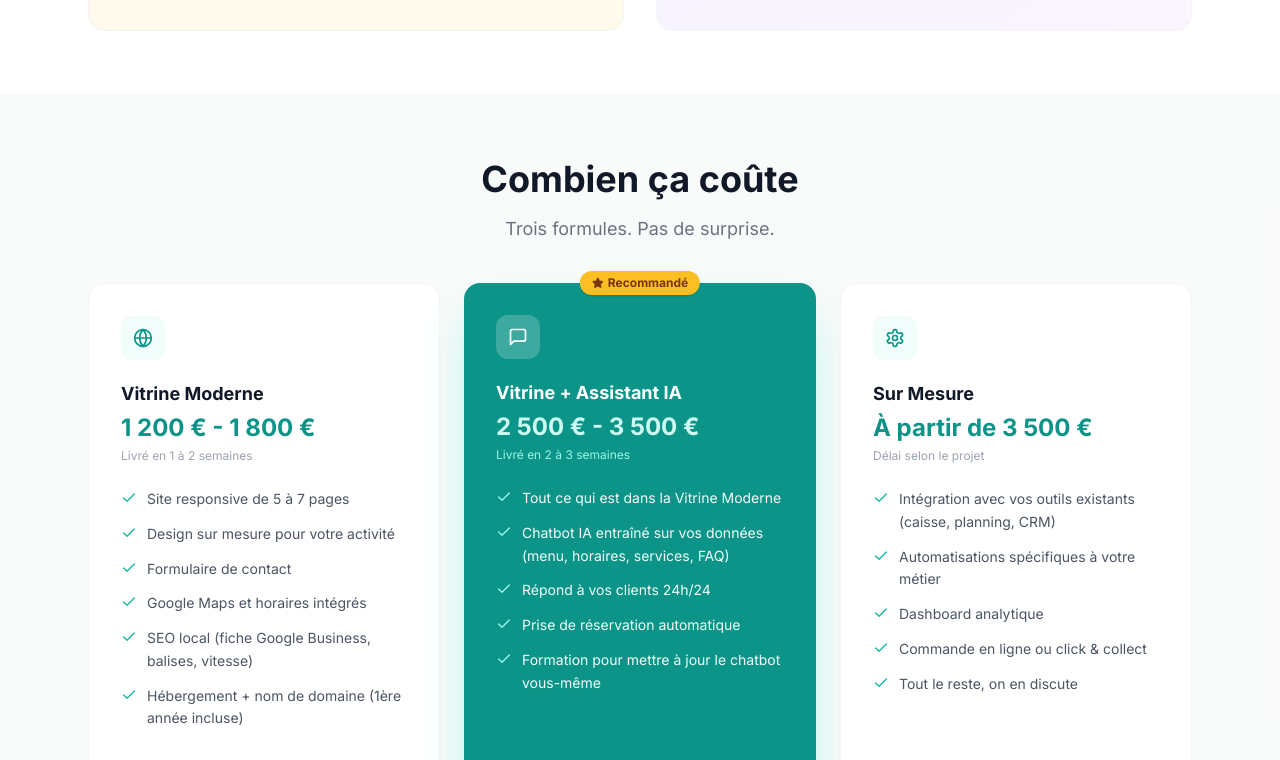
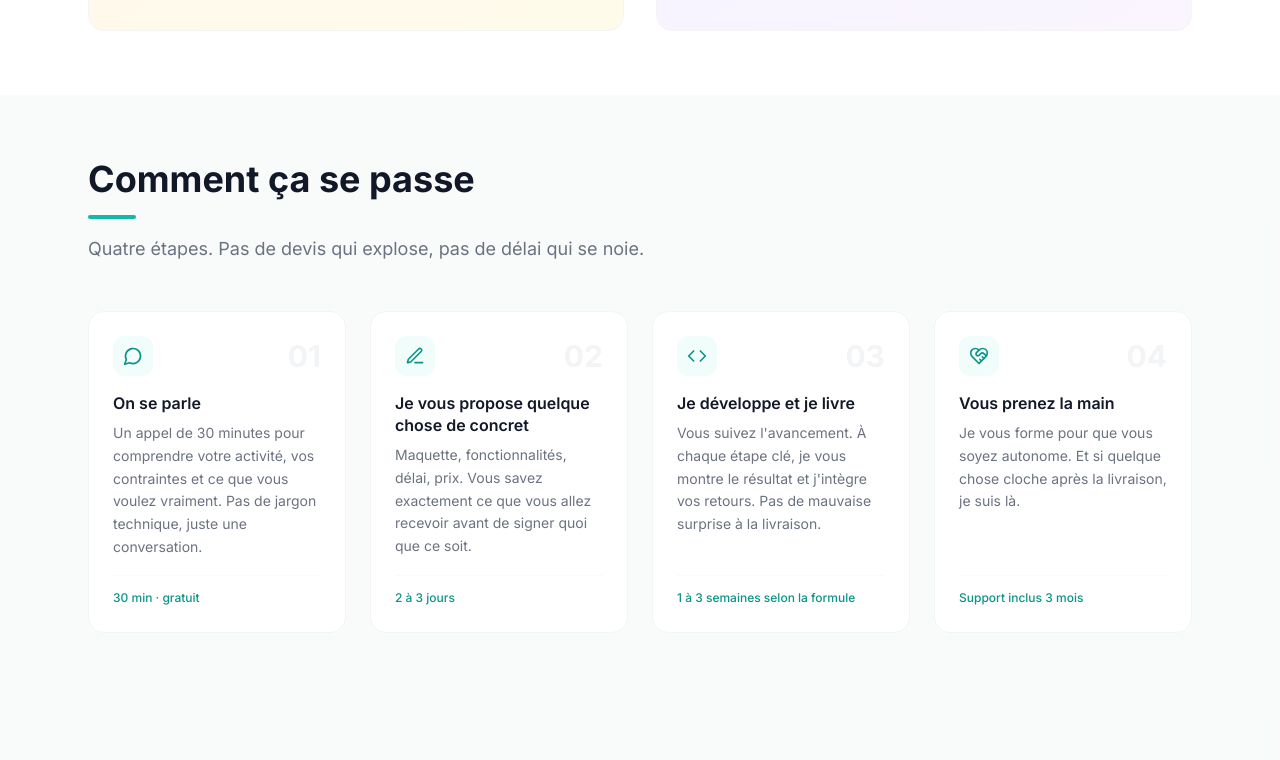
Before and after one commit to ayshagassama1/oryel-website, a React (Vite) app in the folder frontend/: page / in a window 1280 px wide. Shown: the part 1315-2075 px from the top of the page. Built offline with nearby package versions, Linux system fonts and the light colour scheme; no server answers.

Commit message:
Added a process section

```diff
--- a/frontend/src/App.jsx
+++ b/frontend/src/App.jsx
@@ -9,6 +9,7 @@ import ContactSection from './components/ContactSection';
 import Footer from './components/Footer';
 import ChatBot from './components/ChatBot';
 import MentionsLegales from './pages/MentionsLegales';
+import ProcessSection from './components/ProcessSection';
 
 function Home() {
   const [preselectedService, setPreselectedService] = useState('');
@@ -23,7 +24,8 @@ function Home() {
       <Navbar />
       <HeroSection />
       <DemosSection onWantSameSite={handleWantSameSite} />
-      <ServicesSection />
+      <ProcessSection />
+      <ServicesSection onWantSameSite={handleWantSameSite} />
       <AboutSection />
       <ContactSection preselectedService={preselectedService} />
       <Footer />
--- /dev/null
+++ b/frontend/src/components/ProcessSection.jsx
@@ -0,0 +1,99 @@
+import { useScrollAnimate } from '../hooks/useScrollAnimate';
+import { MessageCircle, PenLine, HeartHandshake, Code } from 'lucide-react';
+
+const steps = [
+  {
+    icon: MessageCircle,
+    number: '01',
+    title: 'On se parle',
+    description:
+      'Un appel de 30 minutes pour comprendre votre activité, vos contraintes et ce que vous voulez vraiment. Pas de jargon technique, juste une conversation.',
+    duration: '30 min · gratuit',
+  },
+  {
+    icon: PenLine,
+    number: '02',
+    title: 'Je vous propose quelque chose de concret',
+    description:
+      'Maquette, fonctionnalités, délai, prix. Vous savez exactement ce que vous allez recevoir avant de signer quoi que ce soit.',
+    duration: '2 à 3 jours',
+  },
+  {
+    icon: Code,
+    number: '03',
+    title: 'Je développe et je livre',
+    description:
+      'Vous suivez l\'avancement. À chaque étape clé, je vous montre le résultat et j\'intègre vos retours. Pas de mauvaise surprise à la livraison.',
+    duration: '1 à 3 semaines selon la formule',
+  },
+  {
+    icon: HeartHandshake,
+    number: '04',
+    title: 'Vous prenez la main',
+    description:
+      'Je vous forme pour que vous soyez autonome. Et si quelque chose cloche après la livraison, je suis là.',
+    duration: 'Support inclus 3 mois',
+  },
+];
+
+export default function ProcessSection() {
+  const ref = useScrollAnimate();
+  const card0Ref = useScrollAnimate(100);
+  const card1Ref = useScrollAnimate(200);
+  const card2Ref = useScrollAnimate(300);
+  const card3Ref = useScrollAnimate(400);
+  const cardRefs = [card0Ref, card1Ref, card2Ref, card3Ref];
+
+  return (
+    <section id="process" className="py-16 bg-gray-50/80">
+      <div className="max-w-6xl mx-auto px-4 sm:px-6">
+        <div ref={ref} className="scroll-animate mb-12">
+          <h2 className="text-3xl sm:text-4xl font-bold text-gray-900 mb-4">
+            Comment ça se passe
+          </h2>
+          <div className="w-12 h-1 bg-teal-500 rounded-full" />
+          <p className="text-lg text-gray-500 mt-4 max-w-xl">
+            Quatre étapes. Pas de devis qui explose, pas de délai qui se noie.
+          </p>
+        </div>
+
+        <div className="grid grid-cols-1 sm:grid-cols-2 lg:grid-cols-4 gap-6">
+          {steps.map((step, i) => {
+            const Icon = step.icon;
+            return (
+              <div
+                key={i}
+                ref={cardRefs[i]}
+                className="scroll-animate bg-white rounded-2xl p-6 border border-gray-100 hover:border-teal-100 hover:shadow-sm transition-all duration-300 flex flex-col gap-4"
+              >
+                <div className="flex items-center justify-between">
+                  <div className="w-10 h-10 bg-teal-50 rounded-xl flex items-center justify-center">
+                    <Icon className="w-5 h-5 text-teal-600" />
+                  </div>
+                  <span className="text-3xl font-bold text-gray-100 select-none">
+                    {step.number}
+                  </span>
+                </div>
+
+                <div>
+                  <h3 className="font-semibold text-gray-900 mb-2 leading-snug">
+                    {step.title}
+                  </h3>
+                  <p className="text-sm text-gray-500 leading-relaxed">
+                    {step.description}
+                  </p>
+                </div>
+
+                <div className="mt-auto pt-2 border-t border-gray-50">
+                  <span className="text-xs font-medium text-teal-600">
+                    {step.duration}
+                  </span>
+                </div>
+              </div>
+            );
+          })}
+        </div>
+      </div>
+    </section>
+  );
+}
```
